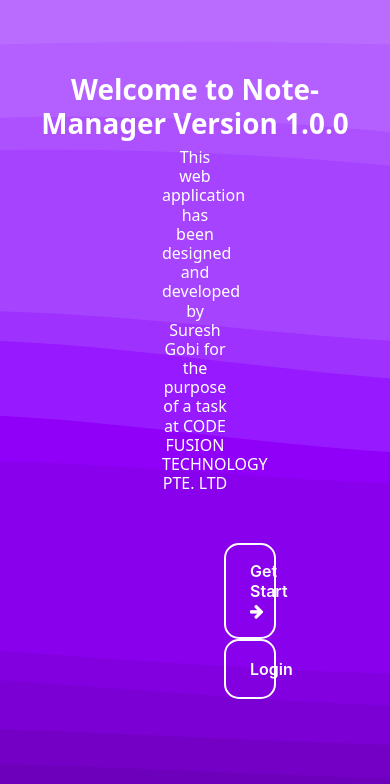
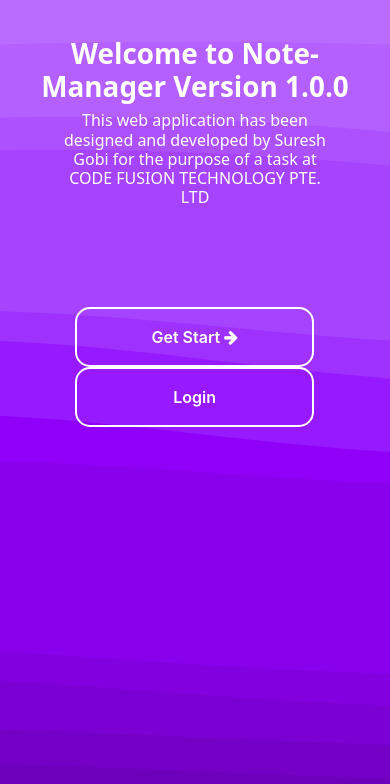
Before and after one commit to Suresh-Gobi/Note-Manager, a React (Create React App) app in the folder Frontend/: page / in a window 390 px wide. Shown: the top 784 px of the page. Built offline with nearby package versions, Linux system fonts and the light colour scheme.

Commit message:
alignement fixed

```diff
--- a/Frontend/src/assets/styles/main.css
+++ b/Frontend/src/assets/styles/main.css
@@ -7,7 +7,8 @@
 }
 
 .home-center {
-  padding-top: 20%;
+  padding-top: 10%;
+  text-align: center;
 }
 
 .home-title h1 {
@@ -31,6 +32,22 @@
   color: white;
   padding-top: 50px;
   padding-left: 100px;
+}
+
+@media (max-width: 768px) {
+  .home-title h6 {
+    margin-left: 50px;
+    margin-right: 50px;
+  }
+  .button-get {
+    margin-left: none;
+    margin-right: none;
+    margin-top: 100px;
+  }
+}
+
+.col-sm {
+  text-align: center;
 }
 
 /* CSS */
@@ -59,7 +76,7 @@
   user-select: none;
   -webkit-user-select: none;
   touch-action: manipulation;
-  width: 100%;
+  width: 70%;
   will-change: transform;
 }
 
@@ -79,11 +96,11 @@
   transform: translateY(0);
 }
 
-.button-get {
+/* .button-get {
   margin-left: 200px;
   margin-right: 200px;
   margin-top: 50px;
-}
+} */
 
 /*Signup*/
 .screen-center {
@@ -251,9 +268,22 @@
 
 /*Dashboard*/
 /* Dashboard Container */
+.dashboard-container::before {
+  content: "";
+  background-image: url("../images/layered-peaks-haikei.svg");
+  position: absolute;
+  top: 0;
+  left: 0;
+  width: 100%;
+  height: 100%;
+  opacity: 0.5;
+  background-size: cover;
+  background-repeat: no-repeat;
+  z-index: -1;
+}
 .dashboard-container {
   display: flex;
-  background-color: rgb(255, 255, 255);
+
   color: rgb(54, 54, 54);
   /* padding: 20px; */
   height: 100vh;
@@ -370,7 +400,7 @@
   align-items: center;
   justify-content: center;
 }
-.Developer-credits{
+.Developer-credits {
   position: absolute;
   bottom: 0;
   margin-bottom: 100px;
@@ -404,7 +434,7 @@
   }
   .toggle-sidebar-button {
     position: fixed;
-    background-color: white;
+    background-color: rgba(255, 255, 255, 0);
     color: #111827;
     padding: 20px;
     border: none;
@@ -439,7 +469,6 @@
     flex-grow: 1;
   }
 
-
   .show-sidebar {
     left: 0;
   }
@@ -448,6 +477,11 @@
     display: flex;
     justify-content: center;
     margin-top: 50px;
+  }
+
+  .success-message,
+  .update-success-message {
+    margin-left: 8%;
   }
 }
 .logout-button-container {
```
Also changed, not shown: Frontend/src/assets/images/layered-peaks-haikei.svg (added).
